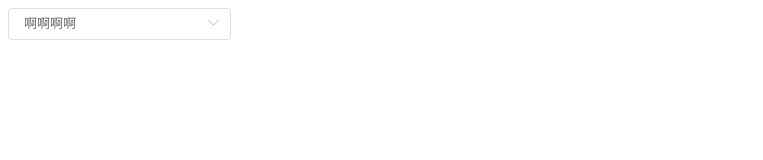
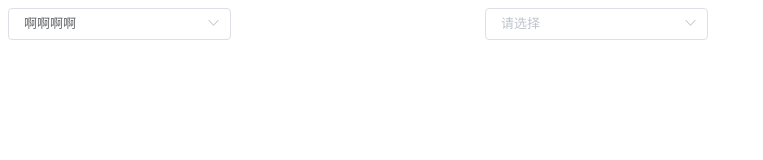
Before and after one commit to ayiaq1/el-tree-select, a Vue app: page / in a window 1280 px wide. Shown: the top 160 px of the page, without its empty margins (0-763 px from the left). Built offline with nearby package versions, Linux system fonts and the light colour scheme.

Commit message:
3.0.4
修复搜索框隐藏弹出的问题

```diff
--- a/package.json
+++ b/package.json
@@ -1,6 +1,6 @@
 {
   "name": "el-tree-select",
-  "version": "3.0.3",
+  "version": "3.0.4",
   "description": "基于element-ui2.x扩展下拉带树的组件,目前已剥离组件可作为独立插件使用",
   "author": "dawdler",
   "private": false,
--- a/src/App.vue
+++ b/src/App.vue
@@ -1,21 +1,27 @@
 <template>
   <div id="app">
-    <ELTreeSelect
-      v-model="values"
-      :selectParams="selectParams"
-      :treeParams="treeParams"
-      @searchFun="_searchFun"
-      @node-click="_nodeClickFun"
-      ref='treeSelect'
-    />
+    <ELTreeSelect v-model="values" :selectParams="selectParams" :treeParams="treeParams" @searchFun="_searchFun" @node-click="_nodeClickFun" ref='treeSelect' />
+    <el-select multiple v-model="test" placeholder="请选择">
+      <el-option v-for="item in treeParams.data" :key="item.testId" :label="item.name" :value="item.testId">
+      </el-option>
+    </el-select>
   </div>
 </template>
+<style>
+#app {
+  display: flex;
+  justify-content: space-between;
+  width: 700px;
+}
+
+</style>
 <script>
 import ELTreeSelect from './components/el-tree-select.vue';
 export default {
   name: 'App',
   data() {
     return {
+      test: '',
       values: '3',
       selectParams: {
         'clearable': true,
@@ -27,22 +33,24 @@ export default {
         'check-strictly': true,
         'render-content': this._renderFun,
         'data': [{
-          testId: '1', name: '哎哎哎',
-          children: [{ testId: '3', name: '啊啊啊啊' }]
-        },
-        {
-          testId: '2',
-          name: '发生的'
-        }],
+            testId: '1',
+            name: '哎哎哎',
+            children: [{ testId: '3', name: '啊啊啊啊' }]
+          },
+          {
+            testId: '2',
+            name: '发生的'
+          }
+        ],
         'props': {
           children: 'children',
           label: 'name',
-          value:'testId'
+          value: 'testId'
         }
       }
     }
   },
-  mounted() { },
+  mounted() {},
   methods: {
     // 树点击
     _nodeClickFun(data, node, vm) {
@@ -50,8 +58,10 @@ export default {
     },
     // 树过滤
     _searchFun(value) {
+      console.log(searchFun)
       // 自行判断 是走后台查询，还是前端过滤
-      this.$refs.treeSelect.$refs.tree.filter(value);
+      // this.$refs.treeSelect.$refs.tree.filter(value);
+      this.$refs.treeSelect.filterFun(value);
       // 后台查询
       // this.$refs.treeSelect.updateFun(treeData);
     },
--- a/src/components/el-tree-select.vue
+++ b/src/components/el-tree-select.vue
@@ -1,13 +1,13 @@
 <template>
   <div class='el-tree-select'>
     <!-- 下拉文本 -->
-    <el-select v-model="labels" :disabled="disabled" popper-class="select-option" ref="select" v-bind="selectParams" :popper-append-to-body="false" :filterable="false" v-popover:popover @clear="_selectClearFun" @blur="visible=false" @focus="_popoverShowFun">
+    <el-select class="el-tree-select-input" v-model="labels" :disabled="disabled" popper-class="select-option" ref="select" v-bind="selectParams" :popper-append-to-body="false" :filterable="false" v-popover:popover @clear="_selectClearFun" @focus="_popoverShowFun">
     </el-select>
     <!-- 弹出框 -->
     <el-popover :disabled="disabled" ref="popover" :placement="placement" popper-class="el-tree-select-popper" :width="width" v-model="visible" trigger="click">
       <!-- 是否显示搜索框 -->
       <el-input v-if="treeParams.filterable" v-model="keywords" size="mini" class="input-with-select mb10" @change="_searchFun">
-        <el-button slot="append" icon="el-icon-search"></el-button>
+        <el-button slot="append" icon="el-icon-search" @click="_searchFun"></el-button>
       </el-input>
       <el-scrollbar tag="div" wrap-class="el-select-dropdown__wrap" view-class="el-select-dropdown__list" class="is-empty">
         <!-- 树列表 -->
@@ -51,6 +51,7 @@
 
 </style>
 <script>
+import { on, off } from 'element-ui/lib/utils/dom';
 export default {
   name: 'el-tree-select',
   props: {
@@ -110,7 +111,7 @@ export default {
       labels: multiple ? [] : '', // 存储名称，用于下拉框显示内容
       ids: [], // 存储id
       selectNodes: [], // 选中数据
-      visible: false,
+      visible: false, // popover v-model
       width: 150
     };
   },
@@ -128,6 +129,7 @@ export default {
   },
   mounted() {
     this._updateH();
+    on(document, 'mouseup', this._popoverHideFun);
   },
   methods: {
     // 输入文本框输入内容抛出
@@ -209,12 +211,28 @@ export default {
         this._updateH();
       }
     },
+    // 判断是否隐藏弹出框
+    _popoverHideFun(e) {
+      let isInter = e.path.some(list => {
+        return list.className && list.className.indexOf('el-tree-select') !== -1;
+      });
+      if (!isInter) {
+        this.visible = false;
+      }
+    },
     // 树列表更新数据
     treeDataUpdateFun(data) {
       this.data = data;
+    },
+    // 本地过滤方法
+    filterFun(val) {
+      this.$refs.tree.filter(val)
     }
   },
-  components: {}
+  components: {},
+  beforeDestroy() {
+    off(document, 'mouseup', this._popoverHideFun);
+  }
 };
 
 </script>
```
Also changed, not shown: 3 other files (tests, documents, lock files or other folders).
